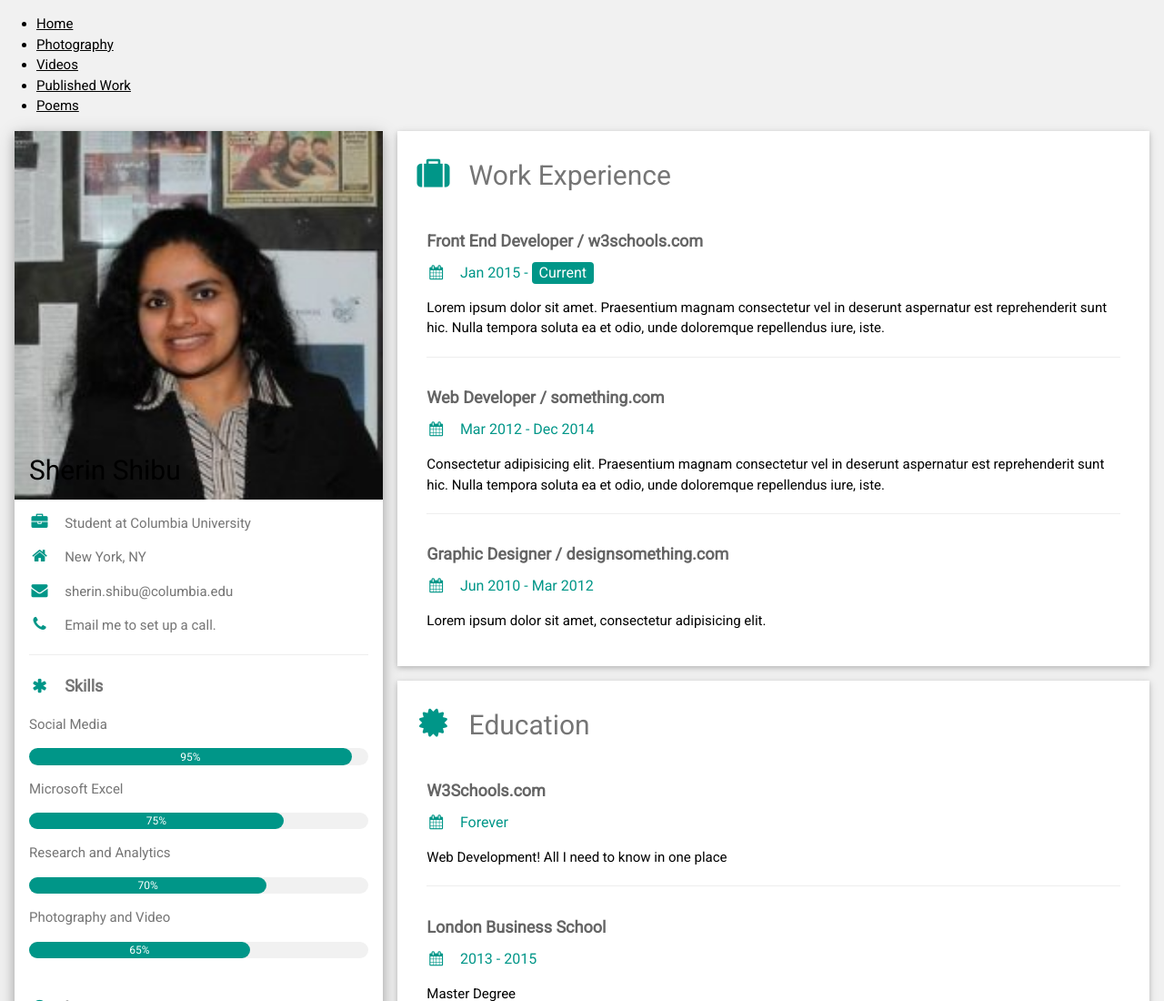
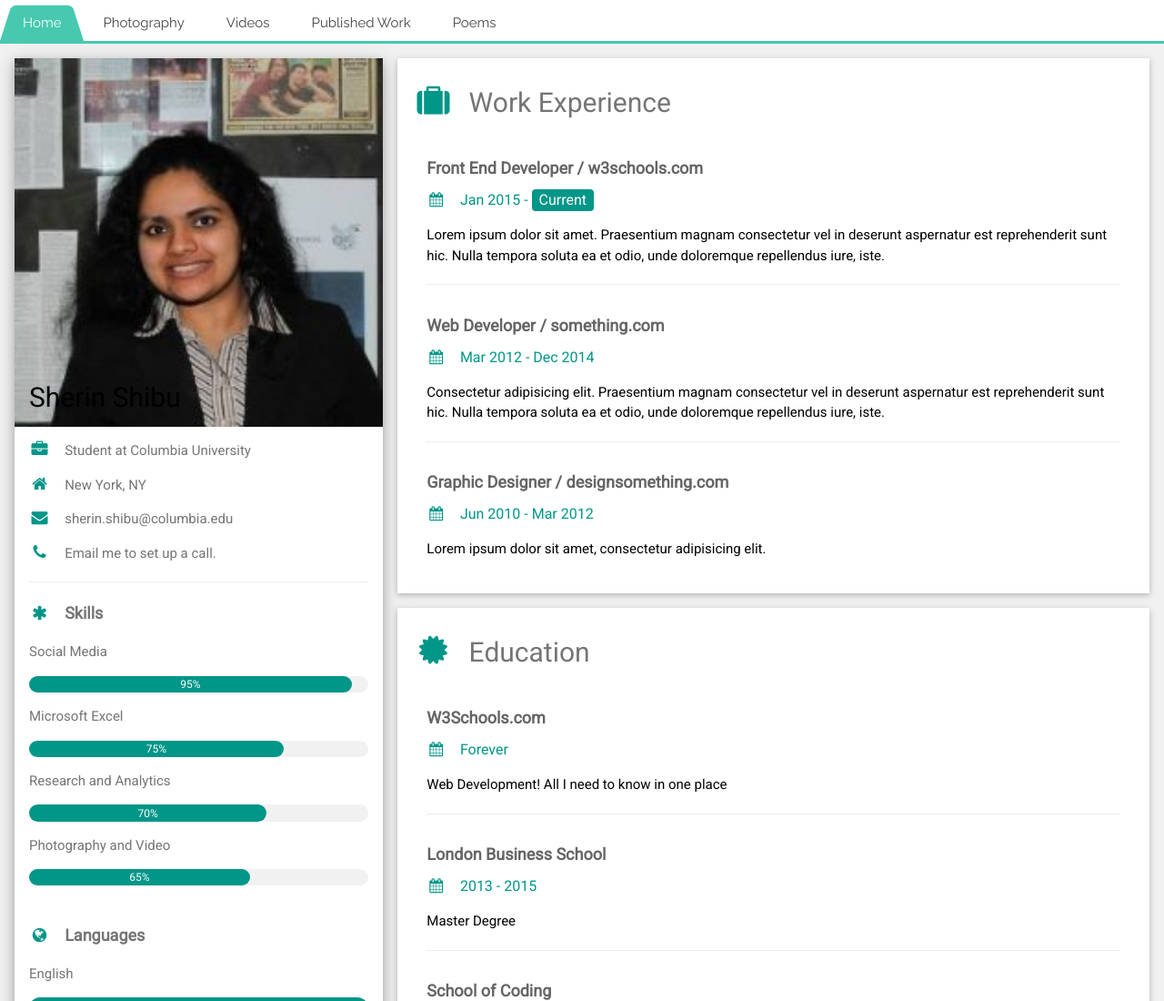
Before and after one commit to sshibu/sshibu.github.io, a plain HTML site: page index.html in a window 1280 px wide. Shown: the top 1100 px of the page at 91% size. Drawn offline with nearby package versions, Linux system fonts and the light colour scheme.

Commit message:
fix navigation bar

```diff
--- a/index.html
+++ b/index.html
@@ -1,18 +1,14 @@
 <!DOCTYPE html>
-<html>
+<html lang=''>
  <head>
 		<title>Sherin Shibu | sherinshibu.com</title>
+       <meta charset='utf-8'>
+       <meta http-equiv="X-UA-Compatible" content="IE=edge">
+       <meta name="viewport" content="width=device-width, initial-scale=1">
+       <link rel="stylesheet" href="styles.css">
+       <script src="http://code.jquery.com/jquery-latest.min.js" type="text/javascript"></script>
+       <script src="script.js"></script>
 	</head>
-  <nav>
-    		<ul>
-        		<li><a href="/">Home</a></li>
-        		<li><a href="/photography">Photography</a></li>
-        		<li><a href="/videos">Videos</a></li>
-            <li><a href="/published">Published Work</a></li>
-            <li><a href="/poems">Poems</a></li>
-
-    		</ul>
-		</nav>
 <meta charset="UTF-8">
 <meta name="viewport" content="width=device-width, initial-scale=1">
 <link rel="stylesheet" href="https://www.w3schools.com/w3css/4/w3.css">
@@ -22,6 +18,16 @@
 html,body,h1,h2,h3,h4,h5,h6 {font-family: "Roboto", sans-serif}
 </style>
 <body class="w3-light-grey">
+
+  <div id='cssmenu'>
+  <ul>
+     <li class='active'><a href='#'>Home</a></li>
+     <li><a href='#'>Photography</a></li>
+     <li><a href='#'>Videos</a></li>
+     <li><a href='#'>Published Work</a></li>
+     <li><a href='#'>Poems</a></li>
+  </ul>
+  </div>
 
 <!-- Page Container -->
 <div class="w3-content w3-margin-top" style="max-width:1400px;">
--- /dev/null
+++ b/styles.css
@@ -0,0 +1,97 @@
+@import url(http://fonts.googleapis.com/css?family=Raleway);
+#cssmenu,
+#cssmenu ul,
+#cssmenu ul li,
+#cssmenu ul li a {
+  margin: 0;
+  padding: 0;
+  border: 0;
+  list-style: none;
+  line-height: 1;
+  display: block;
+  position: relative;
+  -webkit-box-sizing: border-box;
+  -moz-box-sizing: border-box;
+  box-sizing: border-box;
+}
+#cssmenu:after,
+#cssmenu > ul:after {
+  content: ".";
+  display: block;
+  clear: both;
+  visibility: hidden;
+  line-height: 0;
+  height: 0;
+}
+#cssmenu {
+  width: auto;
+  border-bottom: 3px solid #47c9af;
+  font-family: Raleway, sans-serif;
+  line-height: 1;
+}
+#cssmenu ul {
+  background: #ffffff;
+}
+#cssmenu > ul > li {
+  float: left;
+}
+#cssmenu.align-center > ul {
+  font-size: 0;
+  text-align: center;
+}
+#cssmenu.align-center > ul > li {
+  display: inline-block;
+  float: none;
+}
+#cssmenu.align-right > ul > li {
+  float: right;
+}
+#cssmenu.align-right > ul > li > a {
+  margin-right: 0;
+  margin-left: -4px;
+}
+#cssmenu > ul > li > a {
+  z-index: 2;
+  padding: 18px 25px 12px 25px;
+  font-size: 15px;
+  font-weight: 400;
+  text-decoration: none;
+  color: #444444;
+  -webkit-transition: all .2s ease;
+  -moz-transition: all .2s ease;
+  -ms-transition: all .2s ease;
+  -o-transition: all .2s ease;
+  transition: all .2s ease;
+  margin-right: -4px;
+}
+#cssmenu > ul > li.active > a,
+#cssmenu > ul > li:hover > a,
+#cssmenu > ul > li > a:hover {
+  color: #ffffff;
+}
+#cssmenu > ul > li > a:after {
+  position: absolute;
+  left: 0;
+  bottom: 0;
+  right: 0;
+  z-index: -1;
+  width: 100%;
+  height: 120%;
+  border-top-left-radius: 8px;
+  border-top-right-radius: 8px;
+  content: "";
+  -webkit-transition: all .2s ease;
+  -o-transition: all .2s ease;
+  transition: all .2s ease;
+  -webkit-transform: perspective(5px) rotateX(2deg);
+  -webkit-transform-origin: bottom;
+  -moz-transform: perspective(5px) rotateX(2deg);
+  -moz-transform-origin: bottom;
+  transform: perspective(5px) rotateX(2deg);
+  transform-origin: bottom;
+}
+#cssmenu > ul > li.active > a:after,
+#cssmenu > ul > li:hover > a:after,
+#cssmenu > ul > li > a:hover:after {
+  background: #47c9af;
+}
```
